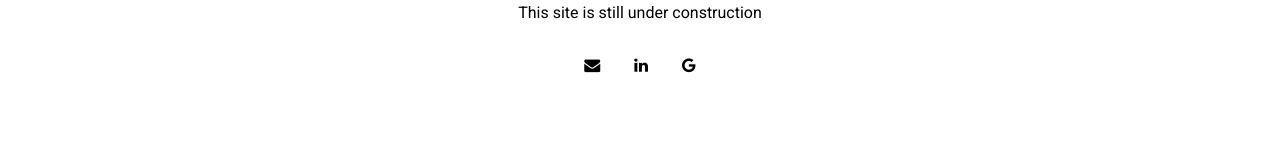
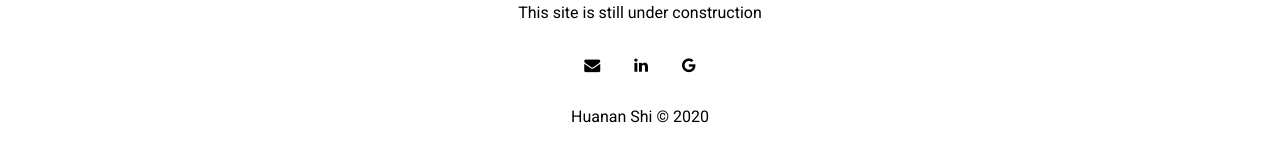
Before and after one commit to huananfshi/huananfshi.github.io, a Jekyll site: the page built from index.html, in a window 1280 px wide. Shown: the part 522-684 px from the top of the page. Built offline with Jekyll 4.4.1, drawn with Linux system fonts in a browser that asks for light colours; nearby versions of some CDN libraries; the list of posts is cut into pages by our own code.

Commit message:
Update footer.html

```diff
--- a/_includes/footer.html
+++ b/_includes/footer.html
@@ -3,4 +3,6 @@
     {% for item in site.data.settings.social %}
       <a href="{{ item.link }}" class="menu-link" target="_blank"><i class="fa fa-{{ item.icon }}" aria-hidden="true"></i></a>
     {% endfor %}
+    <p>Huanan Shi &copy; 2020</p>
+
 </footer>
```
